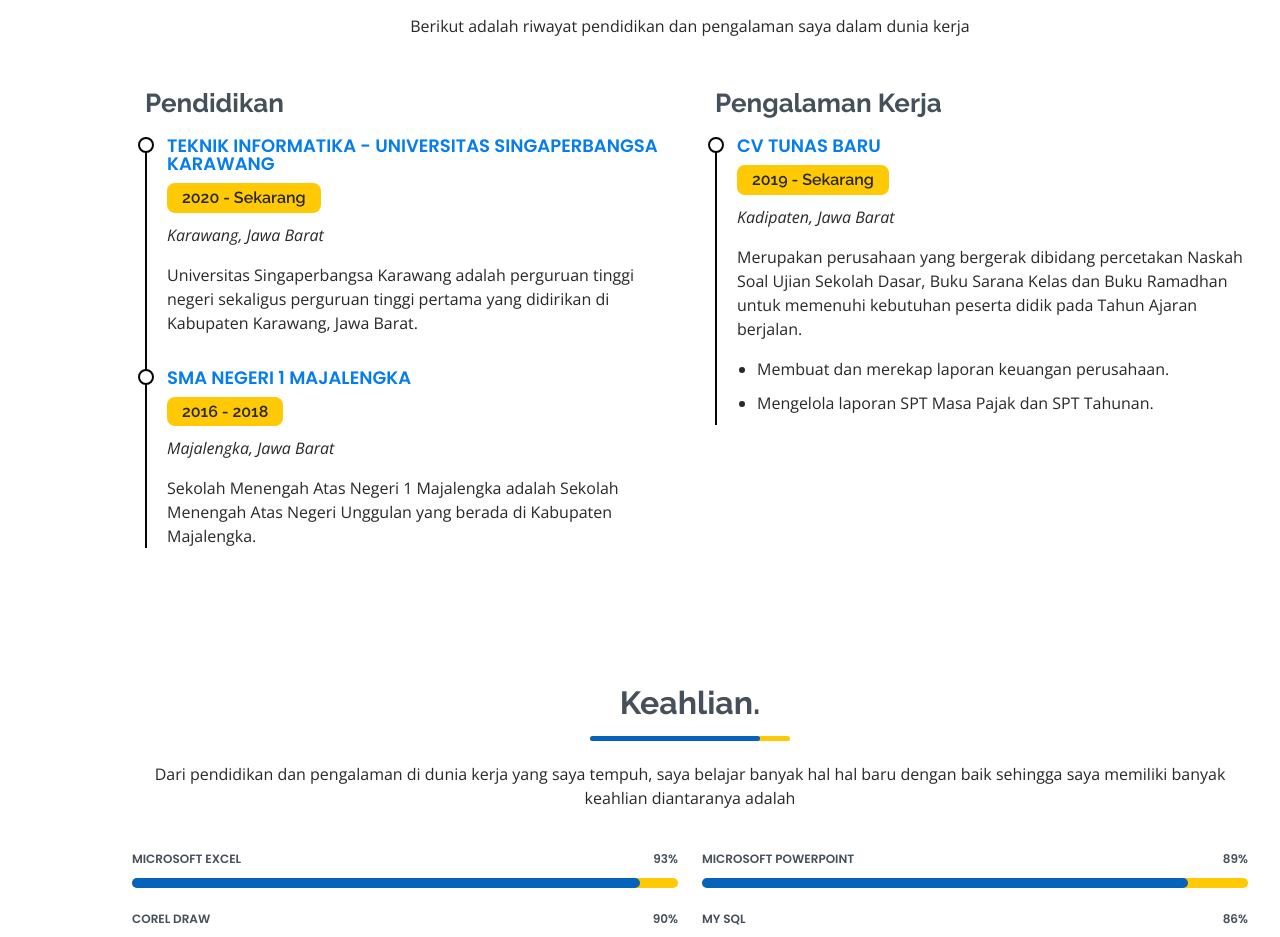
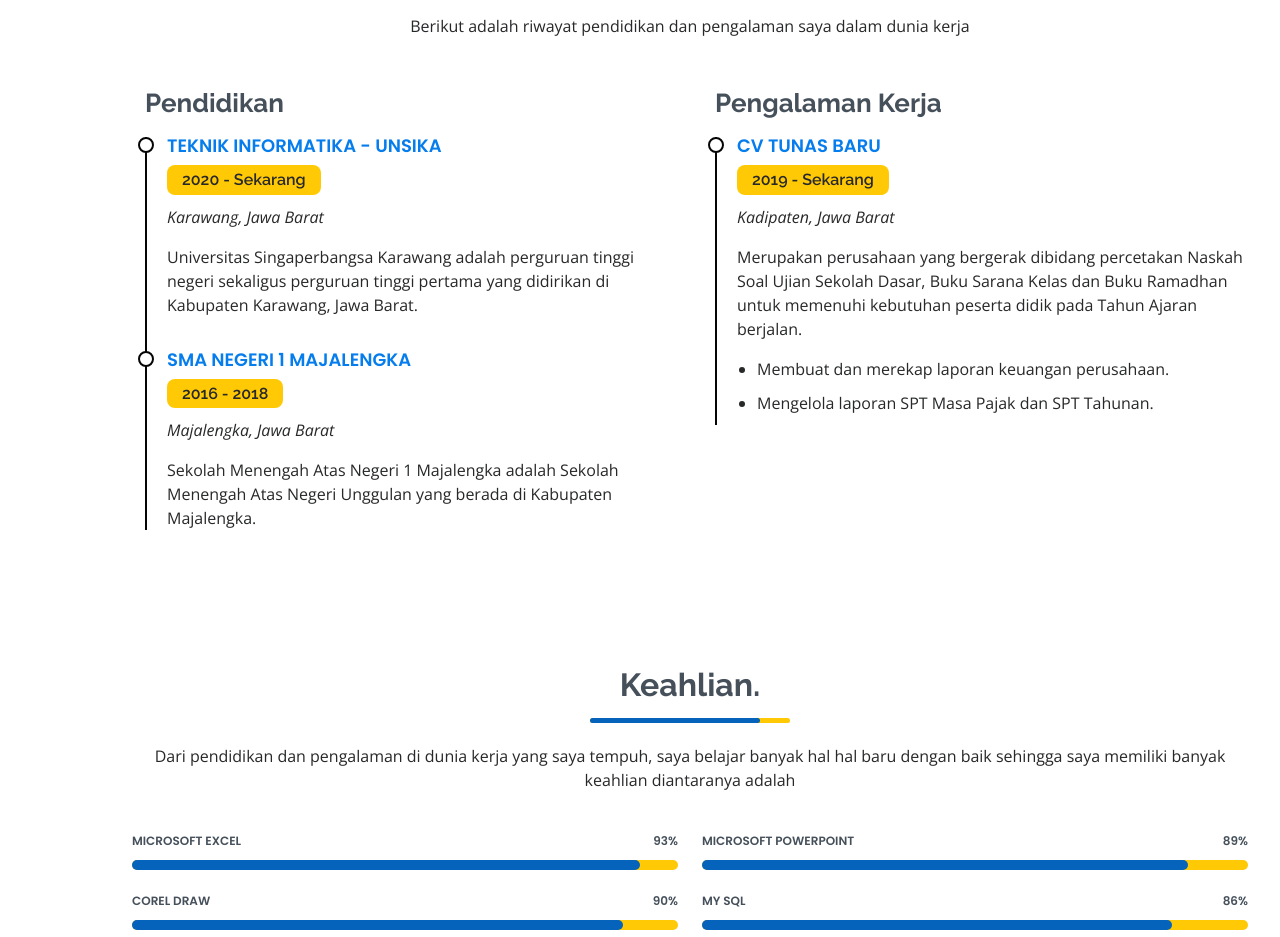
Before and after one commit to khoiruuul/khoiruuul.github.io, a plain HTML site: page index.html in a window 1280 px wide. Shown: the part 1580-2517 px from the top of the page. Drawn offline with nearby package versions, Linux system fonts and the light colour scheme.

Commit message:
Update index.html

```diff
--- a/index.html
+++ b/index.html
@@ -111,7 +111,7 @@
           <div class="col-lg-6" style="padding-left: 25px">
             <h3 class="resume-title">Pendidikan</h3>
             <div class="resume-item">
-              <h4>Teknik Informatika - Universitas Singaperbangsa Karawang</h4>
+              <h4>Teknik Informatika - Unsika</h4>
               <h5>2020 - Sekarang</h5>
               <p><em>Karawang, Jawa Barat</em></p>
               <p>Universitas Singaperbangsa Karawang adalah perguruan tinggi negeri sekaligus perguruan tinggi pertama
```
